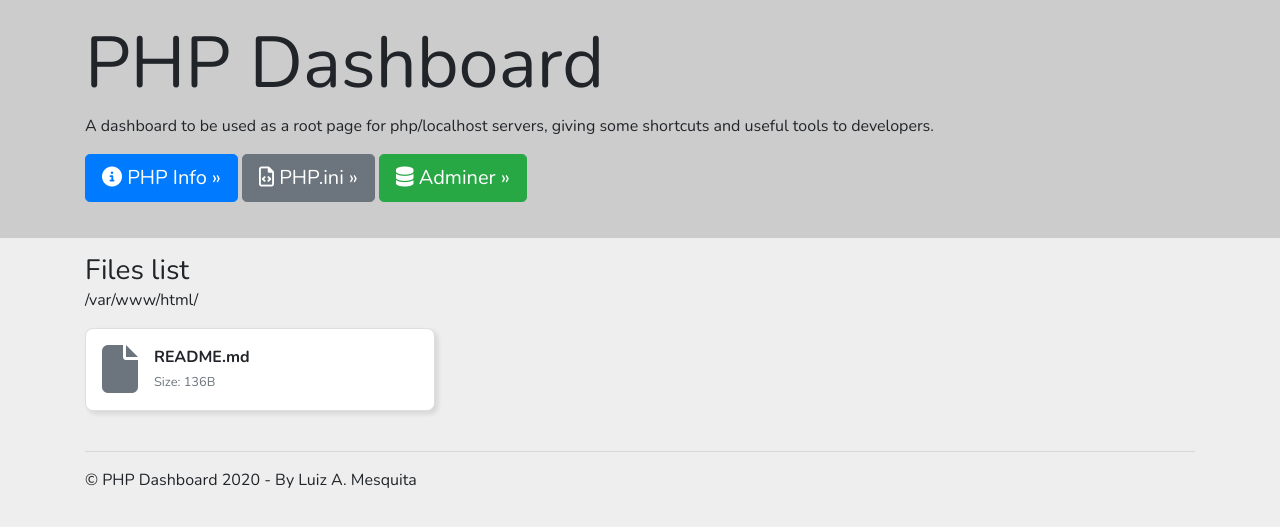
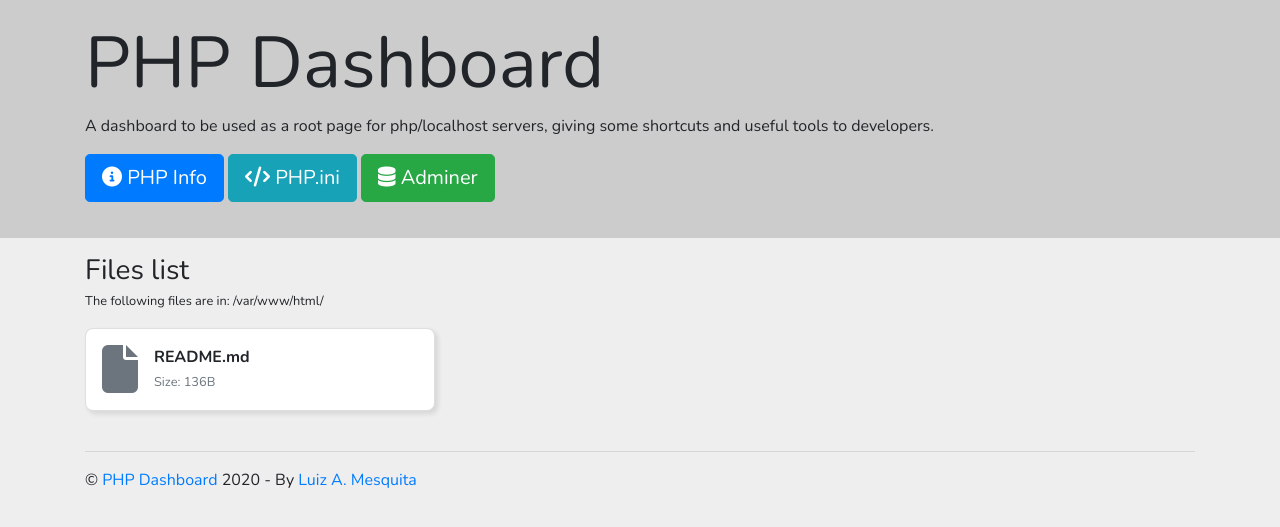
Before and after one commit to luizalbertobm/php-dashboard, a PHP site: page / in a window 1280 px wide. Shown: the part 56-583 px from the top of the page. Run offline with PHP 8.4, Linux system fonts and the light colour scheme; some libraries are stand-ins or nearby versions.

Commit message:
refactor: remove index.php comments and update screenshot

```diff
--- a/index.php
+++ b/index.php
@@ -152,15 +152,6 @@ $mysqli = new mysqli("localhost", "root", "root");
           <li class="nav-item">
             <a class="nav-link" href="javascript:void(0)" data-toggle="modal" data-target="#exampleModal">About</a>
           </li>
-
-          <!-- <li class="nav-item dropdown">
-            <a class="nav-link dropdown-toggle" href="https://getbootstrap.com/docs/4.5/examples/jumbotron/#" id="dropdown01" data-toggle="dropdown" aria-haspopup="true" aria-expanded="false">Dropdown</a>
-            <div class="dropdown-menu" aria-labelledby="dropdown01">
-              <a class="dropdown-item" href="https://getbootstrap.com/docs/4.5/examples/jumbotron/#">Action</a>
-              <a class="dropdown-item" href="https://getbootstrap.com/docs/4.5/examples/jumbotron/#">Another action</a>
-              <a class="dropdown-item" href="https://getbootstrap.com/docs/4.5/examples/jumbotron/#">Something else here</a>
-            </div>
-          </li> -->
         </ul>
         <form class="form-inline my-2 my-lg-0">
           <input id="filter" class="form-control mr-sm-2" type="text" placeholder="Search" aria-label="Search">
@@ -177,9 +168,9 @@ $mysqli = new mysqli("localhost", "root", "root");
         <h1 class="display-3">PHP Dashboard</h1>
         <p>A dashboard to be used as a root page for php/localhost servers, giving some shortcuts and useful tools to developers.</p>
         <p>
-          <a class="btn btn-primary btn-lg" href="php-dashboard/info.php" role="button"><i class="fa fa-info-circle" aria-hidden="true"></i> PHP Info »</a>
-          <a class="btn btn-secondary btn-lg" href="javascript:void(0)" data-toggle="modal" data-target="#phpIni"><i class="fa fa-file-code-o" aria-hidden="true"></i> PHP.ini »</a>
-          <a class="btn btn-success btn-lg" href="php-dashboard/adminer" role="button"><i class="fa fa-database" aria-hidden="true"></i> Adminer »</a>
+          <a class="btn btn-primary btn-lg" href="php-dashboard/info.php" role="button"><i class="fa fa-info-circle" aria-hidden="true"></i> PHP Info</a>
+          <a class="btn btn-info btn-lg" href="javascript:void(0)" data-toggle="modal" data-target="#phpIni"><i class="fa fa-code" aria-hidden="true"></i> PHP.ini</a>
+          <a class="btn btn-success btn-lg" href="php-dashboard/adminer" role="button"><i class="fa fa-database" aria-hidden="true"></i> Adminer</a>
         </p>
         <?php
         if (mysqli_connect_errno()) { ?>
@@ -193,10 +184,10 @@ $mysqli = new mysqli("localhost", "root", "root");
 
     <div class="container">
       <h3 class="mt-3 mb-0">Files list</h3>
-      <p><?= get_root() ?></p>
+      <small> The following files are in: <?= get_root() ?></small>
       <!-- Example row of columns -->
 
-      <div class="row">
+      <div class="row mt-3">
         <?php foreach ($files as $file) { ?>
           <?php $file_ext = !ext($file) && is_dir($file) ? "dir" : ext($file);
 
@@ -204,6 +195,7 @@ $mysqli = new mysqli("localhost", "root", "root");
           switch ($file_ext) {
             case 'txt':
             case 'php':
+            case 'js':
               $icon = 'fa-file-code-o';
               break;
             case 'dir':
@@ -213,6 +205,7 @@ $mysqli = new mysqli("localhost", "root", "root");
             case 'png':
             case 'gif':
             case 'svg':
+            case 'bmp':
               $icon = 'fa-file-image-o';
               break;
             default:
@@ -290,14 +283,14 @@ $mysqli = new mysqli("localhost", "root", "root");
   </div>
 
   <footer class="container">
-    <p>© PHP Dashboard 2020 - By Luiz A. Mesquita</p>
+    <p>© <a href="https://github.com/luizalbertobm/php-dashboard">PHP Dashboard</a> 2020 - By <a href="https://www.linkedin.com/in/luizalbertobm/">Luiz A. Mesquita</a></p>
   </footer>
   <script src="https://cdnjs.cloudflare.com/ajax/libs/jquery/3.5.1/jquery.slim.min.js" integrity="sha512-/DXTXr6nQodMUiq+IUJYCt2PPOUjrHJ9wFrqpJ3XkgPNOZVfMok7cRw6CSxyCQxXn6ozlESsSh1/sMCTF1rL/g==" crossorigin="anonymous"></script>
   <script>
     window.jQuery || document.write('<script src="/docs/4.5/assets/js/vendor/jquery.slim.min.js"><\/script>')
-    $('#filter').keyup(function(){
-      $('.card:not(:contains('+ $(this).val() +'))').parent().hide();
-      $('.card:contains('+ $(this).val() +')').parent().show();
+    $('#filter').keyup(function() {
+      $('.card:not(:contains(' + $(this).val() + '))').parent().hide();
+      $('.card:contains(' + $(this).val() + ')').parent().show();
     })
   </script>
   <script src="https://code.jquery.com/jquery-3.5.1.slim.min.js" integrity="sha384-DfXdz2htPH0lsSSs5nCTpuj/zy4C+OGpamoFVy38MVBnE+IbbVYUew+OrCXaRkfj" crossorigin="anonymous"></script>
```
Also changed, not shown: php-dashboard/php-dashboard.png.
